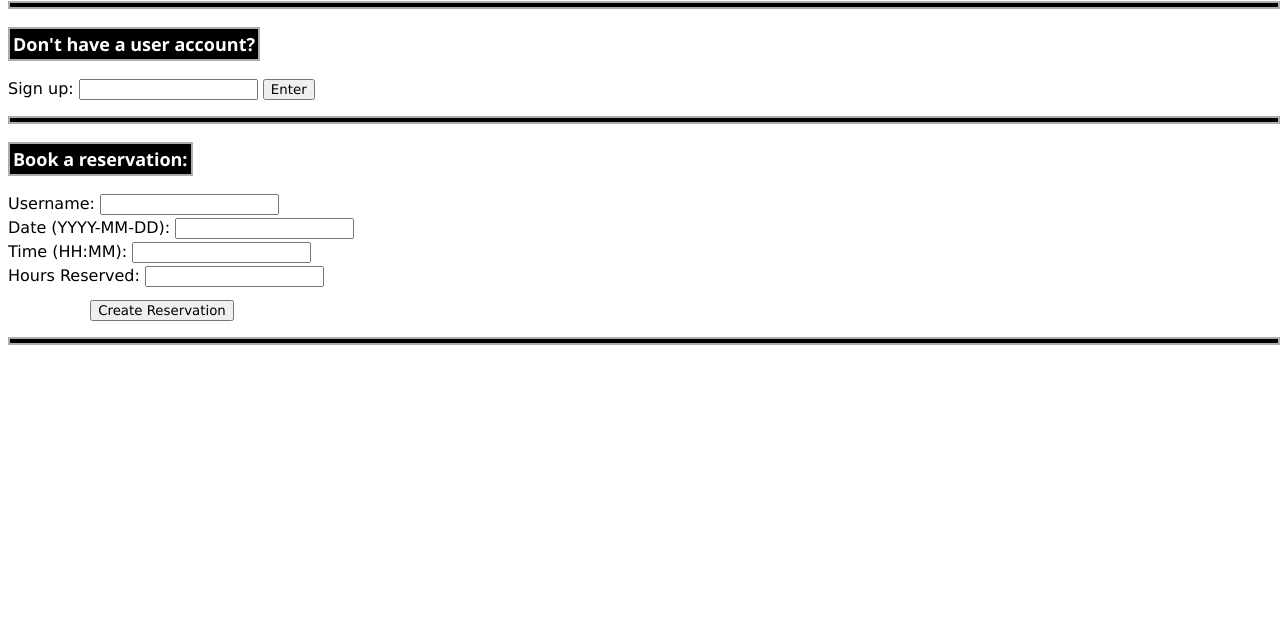
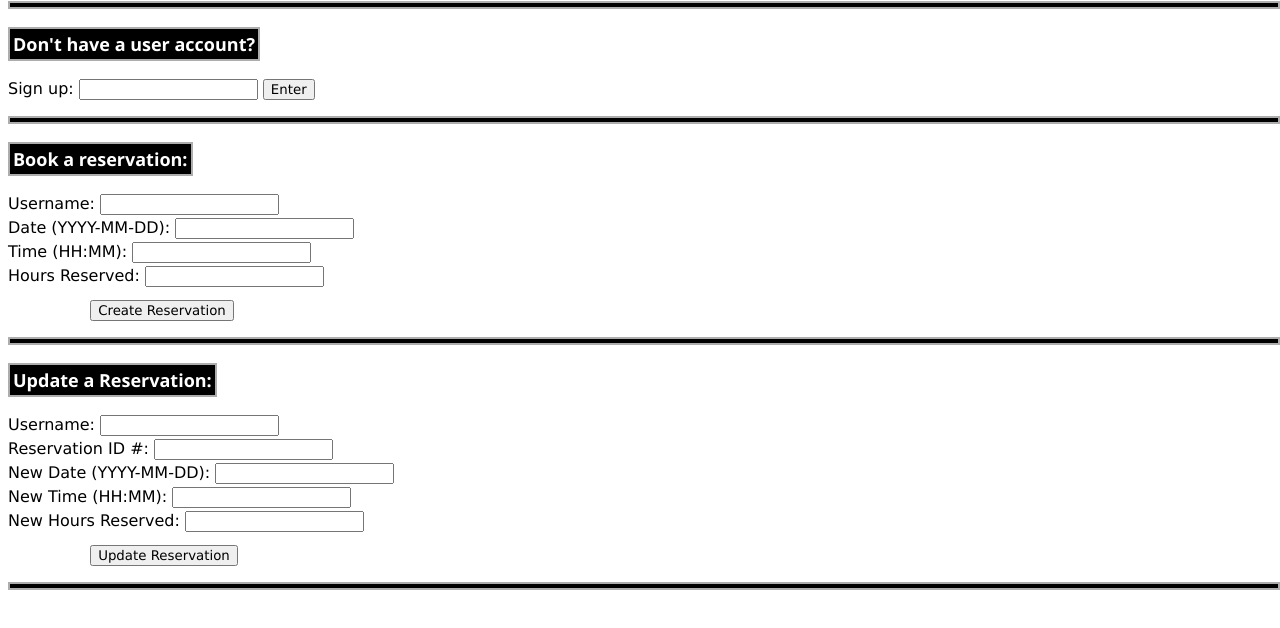
Before and after one commit to DWheeler22/look_out_skateboard, a website: page index.html in a window 1280 px wide. Shown: the part 100-728 px from the top of the page. Drawn offline with Linux system fonts and the light colour scheme.

Commit message:
Implemented frontend function to update a reservation.

```diff
--- a/app.js
+++ b/app.js
@@ -47,11 +47,40 @@ function createReservation() {
     }
     request.send()
 
-
-
     // Reset fields
     document.getElementById("new_res_user").value = ""
     document.getElementById("new_res_date").value = ""
     document.getElementById("new_res_time").value = ""
     document.getElementById("new_res_hours").value = ""
 }
+
+function updateReservation() {
+    let res_user = document.getElementById("upd_res_user").value
+    let res_id = document.getElementById("upd_res_id").value
+    let res_date = document.getElementById("upd_res_date").value
+    let res_time = document.getElementById("upd_res_time").value
+    let res_hours = document.getElementById("upd_res_hours").value
+
+    const request = new XMLHttpRequest()
+    request.open("PUT", `${base_server_url}/users/${res_user}/reservations/${res_id}/${res_date}/${res_time}/${res_hours}`)
+    request.onload = function() {
+        data = this.response
+        if (request.status === 200)
+        {
+            let response = document.getElementById("upd_res_response")
+            response.innerHTML = data
+        }
+        else
+        {
+            console.log(`Error status: ${request.status}`)
+        }
+    }
+    request.send()
+
+    // Reset fields
+    document.getElementById("upd_res_user").value = ""
+    document.getElementById("upd_res_id").value= ""
+    document.getElementById("upd_res_date").value = ""
+    document.getElementById("upd_res_time").value = ""
+    document.getElementById("upd_res_hours").value = ""
+}
--- a/index.html
+++ b/index.html
@@ -37,6 +37,19 @@
 
     <div class="divider"></div>
 
+    <div id="update_reservation">
+        <p class="section_header">Update a Reservation:</p><br>
+        <div class="entry"><label>Username: </label><input id="upd_res_user"></div>
+        <div class="entry"><label>Reservation ID #: </label><input id="upd_res_id"><br></div>
+        <div class="entry"><label>New Date (YYYY-MM-DD): </label><input id="upd_res_date"><br></div>
+        <div class="entry"><label>New Time (HH:MM): </label><input id="upd_res_time"><br></div>
+        <div class="entry"><label>New Hours Reserved: </label><input id="upd_res_hours"><br></div>
+        <button id="make_res_button" onclick="updateReservation()">Update Reservation</button>
+        <div class="response"><pre id="upd_res_response"></pre></div>
+    </div>
+
+    <div class="divider"></div>
+
     <script src="app.js" defer></script>
 </body>
 </html>
```
